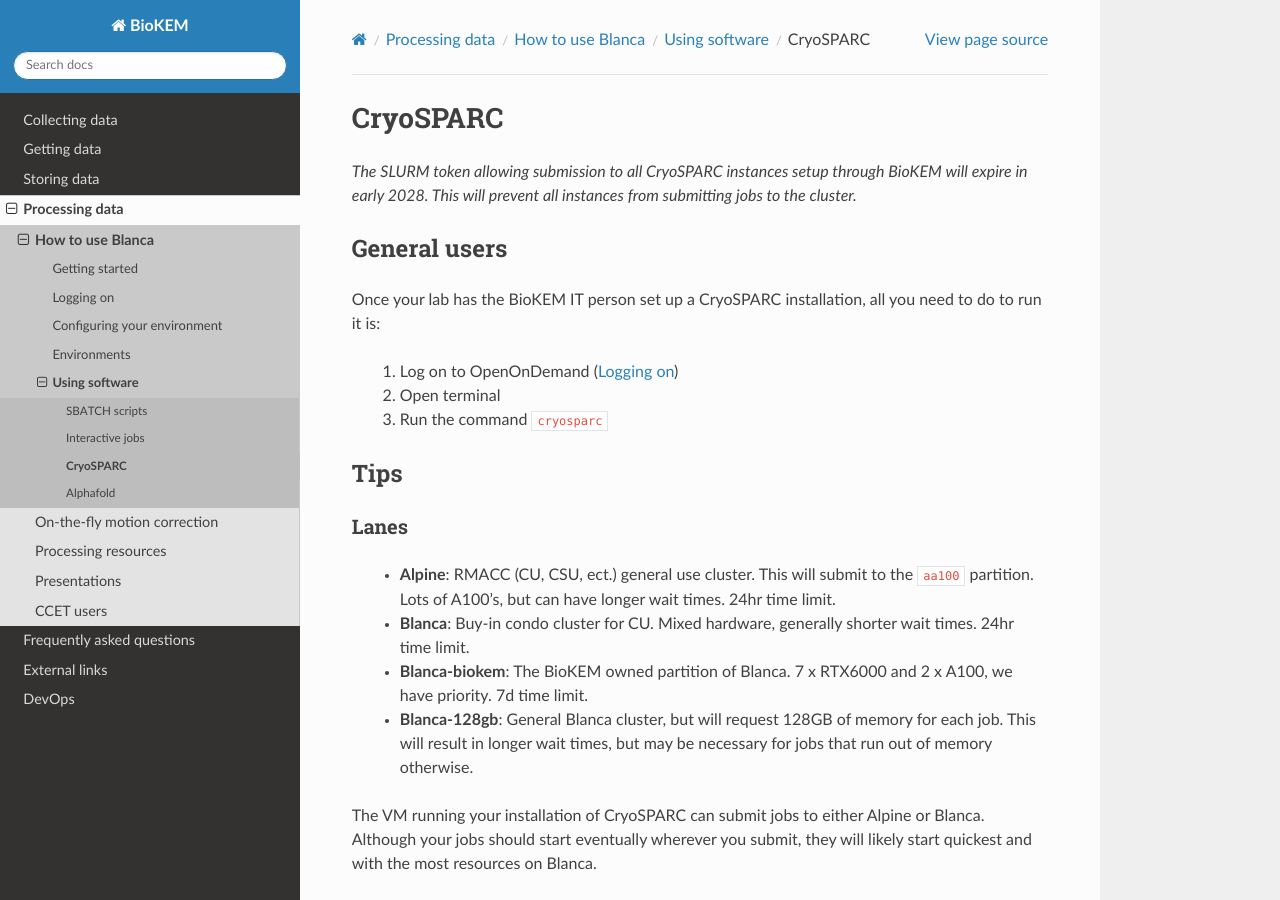
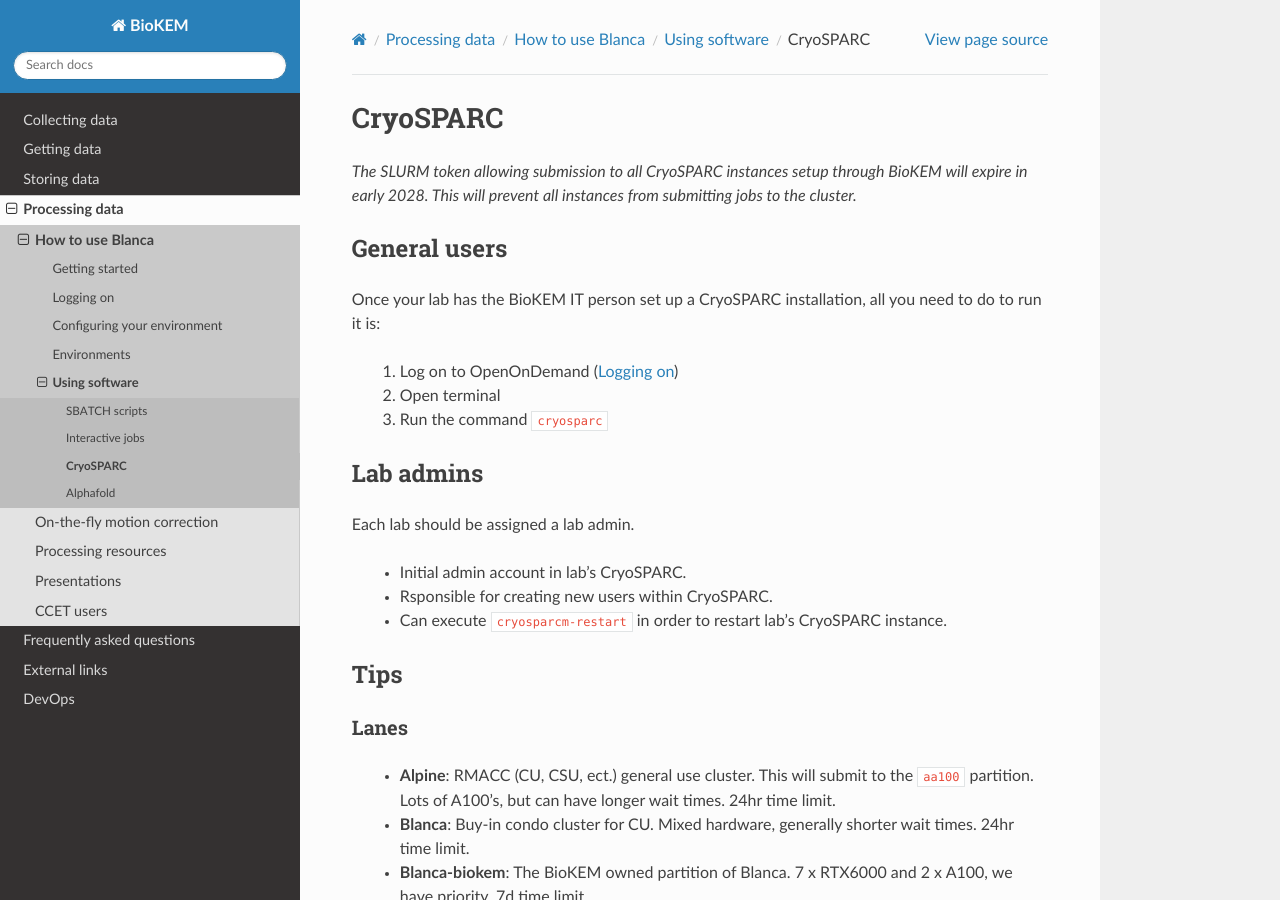
Before and after one commit to CU-BioKEM/user-guide, a Sphinx documentation site: the page built from docs/source/processing/using_software/cryosparc.rst, in a window 1280 px wide and 900 px high. Built offline with Sphinx 7.4.7 and the Read the Docs theme 2.0.0, drawn with Linux system fonts in a browser that asks for light colours; pages that are not in the unit, such as notebooks, are missing from menus; some of the changed text lies outside the part shown.

Commit message:
added lab admin section to cryosparc

```diff
--- a/docs/source/processing/using_software/cryosparc.rst
+++ b/docs/source/processing/using_software/cryosparc.rst
@@ -15,6 +15,17 @@
   #. Log on to OpenOnDemand (:doc:`../logging_on`)
   #. Open terminal
   #. Run the command ``cryosparc``
+
+.. _adim:
+
+Lab admins
+----------
+
+Each lab should be assigned a lab admin.
+
+  - Initial admin account in lab's CryoSPARC.
+  - Rsponsible for creating new users within CryoSPARC.
+  - Can execute ``cryosparcm-restart`` in order to restart lab's CryoSPARC instance.
 
 .. _cryosparc tips:
 
```
Also changed, not shown: other parts of docs/source/processing/using_software/cryosparc.rst (+2 -2 lines), 1 other file.
